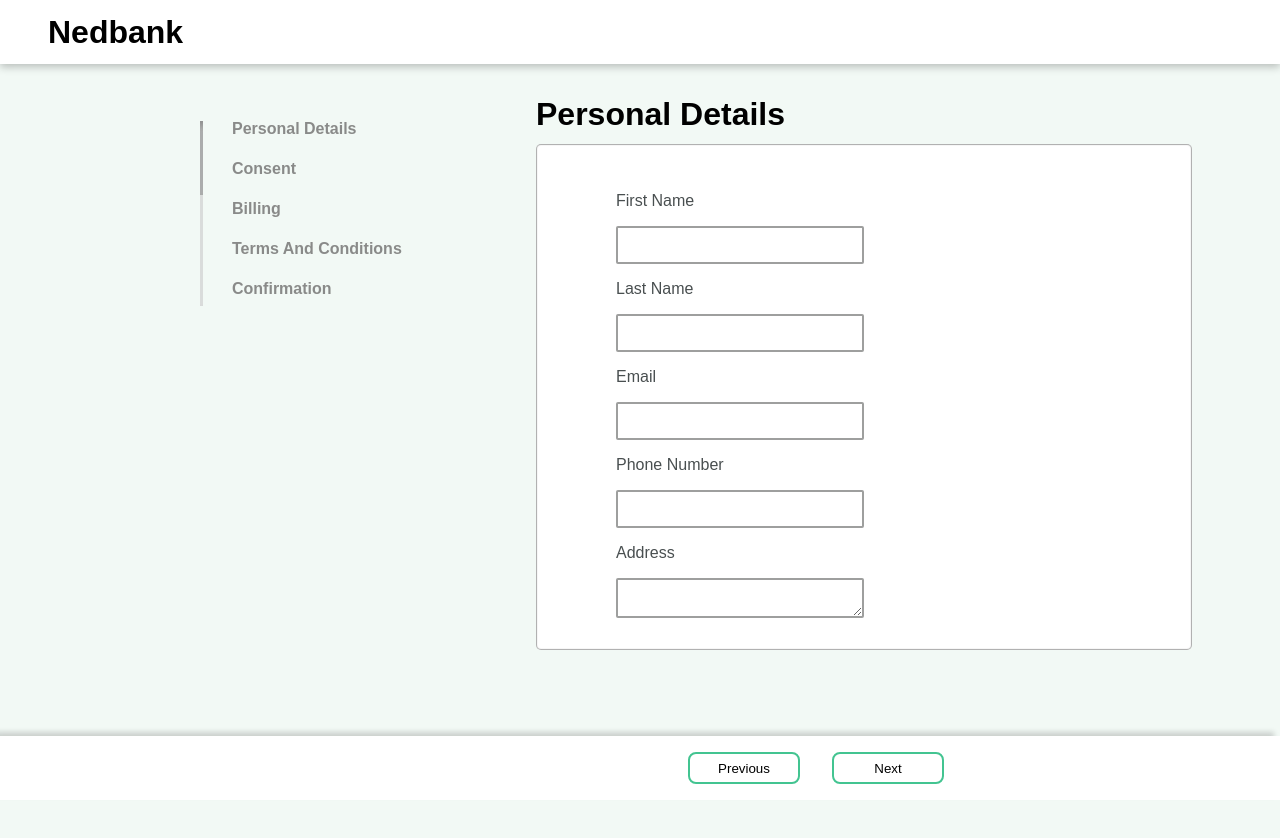
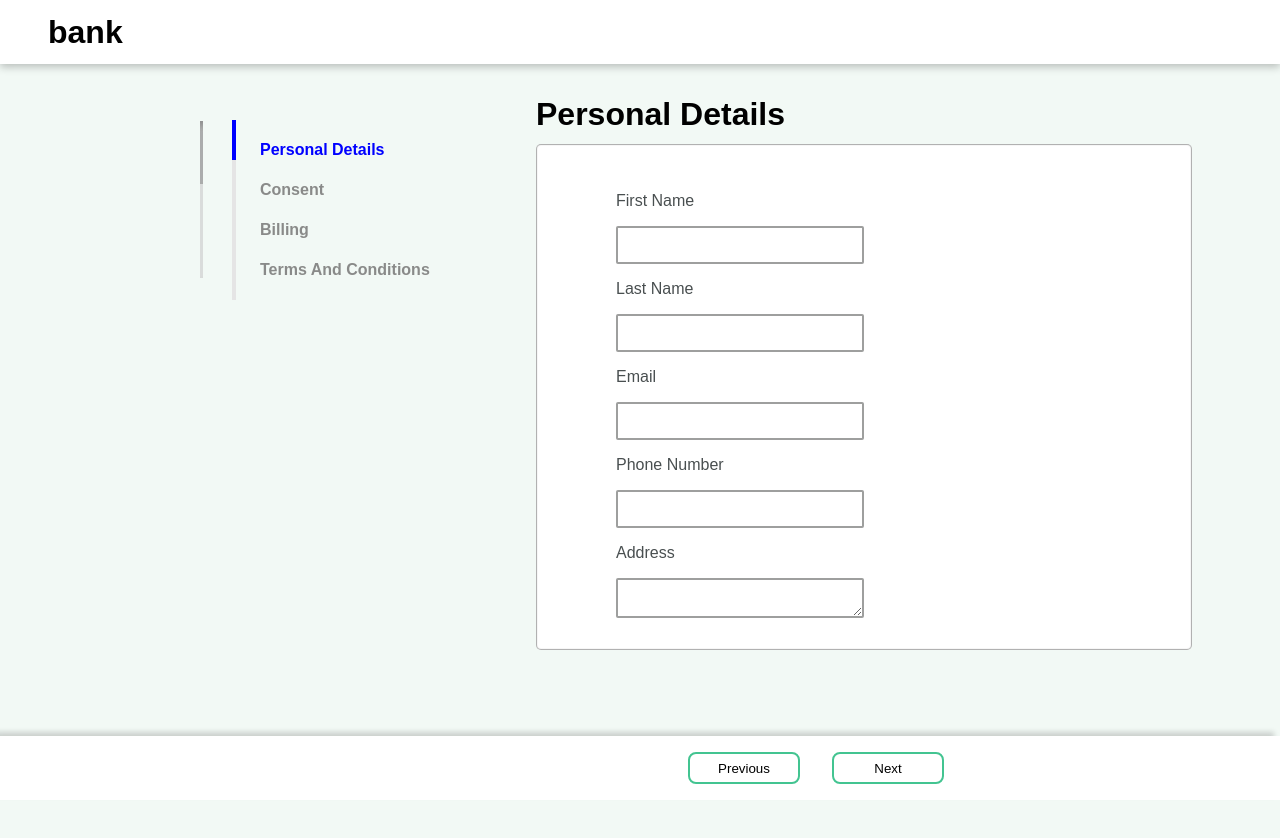
Before and after one commit to Thenitheesh/dashboard, an Angular app: page / in a window 1280 px wide. Shown: the top 838 px of the page. Built offline with nearby package versions, Linux system fonts and the light colour scheme; a web font is replaced by a local one.

Commit message:
stepper css changes

```diff
--- a/src/app/dashboard-group/dashboard-group.component.html
+++ b/src/app/dashboard-group/dashboard-group.component.html
@@ -2,7 +2,7 @@
 <app-personalinfo></app-personalinfo> -->
 <!-- [processStep]="nextStep" -->
 <header>
-    <h1>Nedbank</h1>
+    <h1>bank</h1>
 </header>
 <div class="error" *ngIf="errorState">
     <p>Please check your form</p>
@@ -27,7 +27,7 @@
 
 
         <div class="mainForm">
-            <app-steps [substeps]="names"></app-steps>
+            <app-steps [substeps]="stepper"></app-steps>
             <div class="datacontainer">
                 <h1 class="stepHeading">Personal Details</h1>
                 <ng-template #processview>
--- a/src/app/dashboard-group/dashboard-group.component.ts
+++ b/src/app/dashboard-group/dashboard-group.component.ts
@@ -13,6 +13,7 @@ import { BillingComponent } from '../processcomponents/billing/billing.component
 import { StepsComponent } from '../processcomponents/steps/steps.component';
 import { AddStepItem } from '../addStep';
 import { IProduct } from '../product.model';
+import { IStepper } from './dasnboard.model';
 
 @Component({
   selector: 'app-dashboard-group',
@@ -73,9 +74,28 @@ export class DashboardGroupComponent implements OnInit {
     'terms and conditions',
     'confirmation',
   ];
+
+  stepper: IStepper[] = [
+    {name: 'personal details',
+    isCompleted: false,
+    inProgress: false
+  },
+  {name: 'consent',
+  isCompleted: false,
+  inProgress: false
+}, {name: 'billing',
+isCompleted: false,
+inProgress: false
+}, {name: 'terms and conditions',
+isCompleted: false,
+inProgress: false
+},
+  ];
+
+
   ngOnInit(): void {
     if (this.firstIndex == 0) {
-      this.loadprocess(this.steppers[this.firstIndex]);
+      this.loadprocess(this.steppers[this.firstIndex],this.firstIndex );
     }
     // var myName = this.text.nativeElement.value;
     // console.log(myName);
@@ -85,9 +105,13 @@ export class DashboardGroupComponent implements OnInit {
   submitRequest!: any;
   event = new EventEmitter();
 
-  loadprocess(prop: any) {
+  loadprocess(prop: any, index: number) {
+    console.log(index)
     this.viewRef.clear();
     // console.log("hehe")
+    if(this.stepper[index].isCompleted === false){
+    this.stepper[index].inProgress = true;
+    }
          const currentcomponent=new AddStepItem(prop.component,prop.data)
     const componentmain = this.componentFactoryResolver.resolveComponentFactory(
       prop.component
@@ -109,6 +133,8 @@ if(val.name=="error"){
 }
 if(val.name=="next"){
   // this.data={...this.data,val.data}
+  this.stepper[index].inProgress = false;
+  this.stepper[index].isCompleted = true;
   Object.assign(this.data, val.data);
   console.log(this.data)
     this.next()
@@ -144,7 +170,7 @@ if(val.name=="previous"){
     if (this.firstIndex >= 0) {
       this.firstIndex++;
 
-      this.loadprocess(this.steppers[this.firstIndex]);
+      this.loadprocess(this.steppers[this.firstIndex],this.firstIndex);
       // this.loadproceess (thi.stepa kkfkiiiiif)
     }
   }
@@ -154,7 +180,7 @@ if(val.name=="previous"){
       if (this.firstIndex == 0 || this.firstIndex == -1) {
         this.firstIndex = 0;
       }
-      this.loadprocess(this.steppers[this.firstIndex]);
+      this.loadprocess(this.steppers[this.firstIndex], this.firstIndex);
 
     }
     //   if (this.i > 0) {
--- /dev/null
+++ b/src/app/dashboard-group/dasnboard.model.ts
@@ -0,0 +1,5 @@
+export interface IStepper {
+name: string;
+isCompleted: boolean;
+inProgress: boolean;
+}
--- a/src/app/footer/footer.component.ts
+++ b/src/app/footer/footer.component.ts
@@ -26,7 +26,6 @@ this.btnresponse.emit(click)
       name:"next",
       data:{}
           }
-          console.log("testing next")
       this.btnresponse.emit(click)
   }
 }
--- a/src/app/processcomponents/steps/steps.component.html
+++ b/src/app/processcomponents/steps/steps.component.html
@@ -4,5 +4,8 @@
         <div class="progress-bar progress-bar-info" role="progressbar" aria-valuenow="90" aria-valuemin="0" aria-valuemax="100" style="height: 40%;">
         </div>
       </div>
-   <div class="smallcontainer" *ngFor="let item of substeps"><a>{{item}}</a></div>
+
+   <div class="smallcontainer" *ngFor="let item of substeps">
+    <div class="product-configuration-side-stepper-container"><a class="product-configuration-side-stepper-container__step"
+      [ngClass]="{'completed': item.isCompleted, 'in-progress': item.inProgress}">{{item.name}}</a></div></div>
 </div>
--- a/src/app/processcomponents/steps/steps.component.scss
+++ b/src/app/processcomponents/steps/steps.component.scss
@@ -36,3 +36,24 @@ a{
    text-transform:capitalize;
 
 }
+
+.product-configuration-side-stepper-container {
+  &__step {
+    padding-left: 24px;
+    border-left: 4px solid #E5E5E5;
+    height: 60px;
+    display: flex;
+    align-items: center;
+    font-weight: 600;
+
+    &.completed {
+      border-left: 4px solid #0C8450;
+      color: #0C8450;
+    }
+
+    &.in-progress {
+      border-left: 4px solid blue;
+      color: blue;
+    }
+  }
+}
--- a/src/app/processcomponents/steps/steps.component.ts
+++ b/src/app/processcomponents/steps/steps.component.ts
@@ -1,4 +1,5 @@
 import { Component, Input, OnInit } from '@angular/core';
+import { IStepper } from 'src/app/dashboard-group/dasnboard.model';
 
 @Component({
   selector: 'app-steps',
@@ -7,11 +8,11 @@ import { Component, Input, OnInit } from '@angular/core';
 })
 export class StepsComponent implements OnInit {
 
-  @Input() substeps:string[]=[]
-
+  @Input() substeps: IStepper[] = [];
 
   constructor() { }
   ngOnInit(): void {
+    console.log(this.substeps)
   }
 
 }
```
Also changed, not shown: 1 other file (tests, documents, lock files or other folders).
